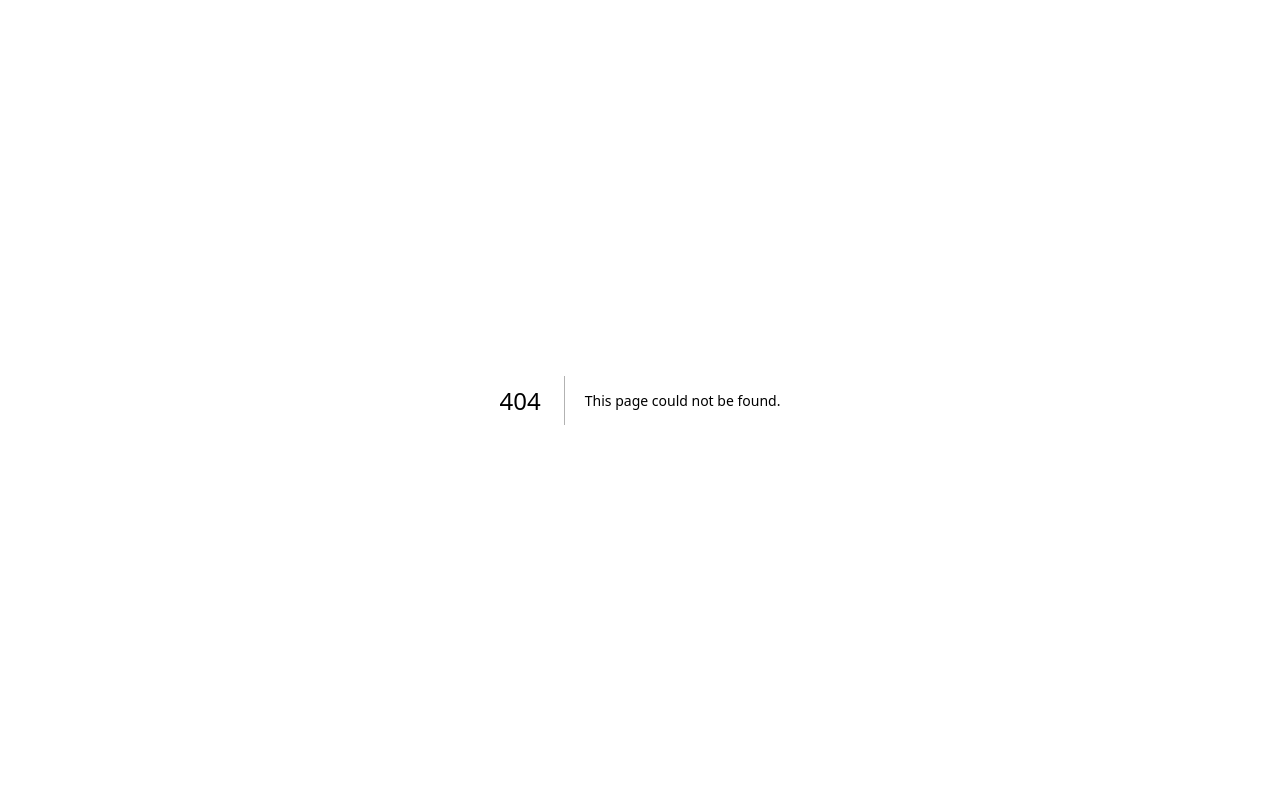
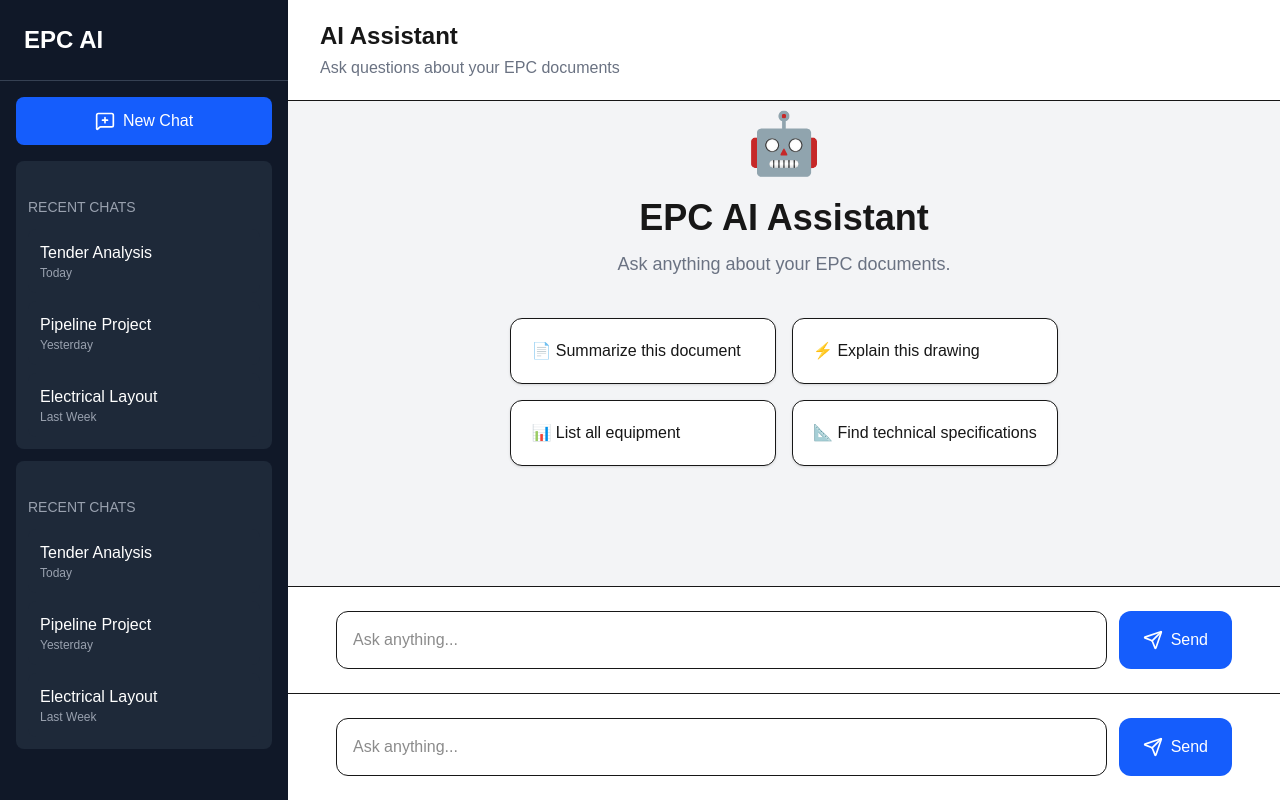
Before and after one commit to AlfinTG/Nexus-Data_Ai, a Next.js app in the folder frontend/: page /chat in a window 1280 px wide. Before the commit this address had no page. Built offline with nearby package versions, Linux system fonts and the light colour scheme.

Commit message:
frontend stage 3 1 percent fucked

```diff
--- /dev/null
+++ b/frontend/app/chat/page.tsx
@@ -0,0 +1,91 @@
+"use client";
+
+import { useState } from "react";
+
+import ChatSidebar from "@/components/chat/ChatSidebar";
+import ChatHeader from "@/components/chat/ChatHeader";
+import ChatWindow from "@/components/chat/ChatWindow";
+import ChatInput from "@/components/chat/ChatInput";
+import TypingIndicator from "@/components/chat/TypingIndicator";
+
+type Message = {
+  role: "user" | "assistant";
+  content: string;
+};
+
+export default function ChatPage() {
+  const [messages, setMessages] = useState<Message[]>([
+    {
+      role: "assistant",
+      content: "👋 Hello! I'm your EPC AI Assistant. Ask me anything about your project documents.",
+    },
+  ]);
+
+  const [input, setInput] = useState("");
+  const [typing, setTyping] = useState(false);
+  const [loading, setLoading] = useState(false);
+
+  const handleSend = (message: string) => {
+    // Add user message
+    setMessages((prev) => [
+      ...prev,
+      {
+        role: "user",
+        content: message,
+      },
+    ]);
+
+    // Fake AI response after 1 second
+    setTyping(true);
+    setLoading(true);
+    setTimeout(() => {
+      setTyping(false);
+      setLoading(false);
+      setMessages((prev) => [
+        ...prev,
+        {
+          role: "assistant",
+          content:
+            "This is a dummy AI response. Later this will come from your FastAPI backend.",
+        },
+      ]);
+    }, 1000);
+  };
+
+  return (
+    <main className="flex h-screen bg-gray-100">
+
+      <ChatSidebar />
+
+      <section className="flex flex-1 flex-col">
+
+        <ChatHeader />
+
+        <>
+  <ChatWindow
+  messages={messages}
+  setInput={setInput}
+/>
+
+<ChatInput
+  input={input}
+  setInput={setInput}
+  onSend={handleSend}
+  loading={loading}
+/>
+
+  {typing && <TypingIndicator />}
+</>
+
+       <ChatInput
+    input={input}
+    setInput={setInput}
+    onSend={handleSend}
+    loading={loading}
+/>
+
+      </section>
+
+    </main>
+  );
+}
--- /dev/null
+++ b/frontend/components/chat/ChatHeader.tsx
@@ -0,0 +1,15 @@
+export default function ChatHeader() {
+  return (
+    <header className="border-b bg-white px-8 py-5 shadow-sm">
+
+      <h2 className="text-2xl font-bold">
+        AI Assistant
+      </h2>
+
+      <p className="text-gray-500 mt-1">
+        Ask questions about your EPC documents
+      </p>
+
+    </header>
+  );
+}
--- /dev/null
+++ b/frontend/components/chat/ChatInput.tsx
@@ -0,0 +1,60 @@
+"use client";
+
+import { Send } from "lucide-react";
+
+type Props = {
+  input: string;
+  setInput: React.Dispatch<React.SetStateAction<string>>;
+  onSend: (message: string) => void;
+  loading: boolean;
+};
+
+export default function ChatInput({
+  input,
+  setInput,
+  onSend,
+  loading,
+}: Props) {
+
+  const handleSend = () => {
+    if (!input.trim()) return;
+
+    onSend(input);
+
+    setInput("");
+  };
+
+  return (
+    <div className="border-t bg-white p-6">
+
+      <div className="mx-auto flex max-w-4xl gap-3">
+
+        <input
+          type="text"
+          placeholder="Ask anything..."
+          value={input}
+          disabled={loading}
+          onChange={(e) => setInput(e.target.value)}
+          onKeyDown={(e) => {
+            if (e.key === "Enter") {
+              handleSend();
+            }
+          }}
+          className="flex-1 rounded-xl border p-4 outline-none focus:ring-2 focus:ring-blue-500 disabled:bg-gray-100"
+        />
+
+        <button
+          onClick={handleSend}
+          disabled={loading}
+          className="flex items-center gap-2 rounded-xl bg-blue-600 px-6 text-white hover:bg-blue-700 disabled:bg-gray-400"
+        >
+          <Send className="w-5 h-5" />
+
+          {loading ? "Thinking..." : "Send"}
+        </button>
+
+      </div>
+
+    </div>
+  );
+}
--- /dev/null
+++ b/frontend/components/chat/ChatMessage.tsx
@@ -0,0 +1,50 @@
+import { Bot, User } from "lucide-react";
+
+type Props = {
+  role: "user" | "assistant";
+  content: string;
+};
+
+export default function ChatMessage({
+  role,
+  content,
+}: Props) {
+  const isUser = role === "user";
+
+  return (
+  <div
+    className={`flex gap-3 ${
+      isUser ? "justify-end" : "justify-start"
+    }`}
+  >
+    {!isUser && (
+      <div className="h-10 w-10 rounded-full bg-blue-600 flex items-center justify-center text-white">
+        <Bot size={20} />
+      </div>
+    )}
+
+    <div
+      className={`max-w-2xl rounded-2xl px-5 py-4 shadow ${
+        isUser
+          ? "bg-blue-600 text-white"
+          : "bg-white text-gray-800"
+      }`}
+    >
+      <p>{content}</p>
+
+      <p className="mt-2 text-xs opacity-70">
+        {new Date().toLocaleTimeString([], {
+          hour: "2-digit",
+          minute: "2-digit",
+        })}
+      </p>
+    </div>
+
+    {isUser && (
+      <div className="h-10 w-10 rounded-full bg-gray-700 flex items-center justify-center text-white">
+        <User size={20} />
+      </div>
+    )}
+  </div>
+);
+}
--- /dev/null
+++ b/frontend/components/chat/ChatSidebar.tsx
@@ -0,0 +1,115 @@
+"use client";
+
+import { MessageSquarePlus } from "lucide-react";
+
+const chats = [
+  {
+    id: 1,
+    title: "Tender Analysis",
+    date: "Today",
+  },
+  {
+    id: 2,
+    title: "Pipeline Project",
+    date: "Yesterday",
+  },
+  {
+    id: 3,
+    title: "Electrical Layout",
+    date: "Last Week",
+  },
+];
+
+export default function ChatSidebar() {
+  return (
+    <aside className="w-72 bg-gray-900 text-white flex flex-col">
+
+      {/* Logo */}
+      <div className="p-6 border-b border-gray-700">
+        <h1 className="text-2xl font-bold">
+          EPC AI
+        </h1>
+      </div>
+
+      {/* New Chat Button */}
+      <div className="p-4">
+        <button className="w-full flex items-center justify-center gap-2 rounded-lg bg-blue-600 py-3 hover:bg-blue-700 transition">
+          <MessageSquarePlus className="w-5 h-5" />
+          New Chat
+        </button>
+      </div>
+
+      {/* Chat History */}
+      <div className="flex-1 overflow-y-auto px-4 space-y-3">
+
+        <div className="rounded-lg bg-gray-800 p-3 cursor-pointer hover:bg-gray-700">
+          <div className="mt-6">
+
+  <h3 className="mb-3 text-sm uppercase text-gray-400">
+    Recent Chats
+  </h3>
+
+  <div className="space-y-2">
+
+    {chats.map((chat) => (
+
+      <div
+        key={chat.id}
+        className="cursor-pointer rounded-lg bg-gray-800 p-3 hover:bg-gray-700 transition"
+      >
+
+        <h4 className="font-medium">
+          {chat.title}
+        </h4>
+
+        <p className="text-xs text-gray-400">
+          {chat.date}
+        </p>
+
+      </div>
+
+    ))}
+
+  </div>
+
+</div>
+        </div>
+
+        <div className="rounded-lg bg-gray-800 p-3 cursor-pointer hover:bg-gray-700">
+          <div className="mt-6">
+
+  <h3 className="mb-3 text-sm uppercase text-gray-400">
+    Recent Chats
+  </h3>
+
+  <div className="space-y-2">
+
+    {chats.map((chat) => (
+
+      <div
+        key={chat.id}
+        className="cursor-pointer rounded-lg bg-gray-800 p-3 hover:bg-gray-700 transition"
+      >
+
+        <h4 className="font-medium">
+          {chat.title}
+        </h4>
+
+        <p className="text-xs text-gray-400">
+          {chat.date}
+        </p>
+
+      </div>
+
+    ))}
+
+  </div>
+
+</div>
+        </div>
+
+      </div>
+
+    </aside>
+  );
+}
--- /dev/null
+++ b/frontend/components/chat/ChatWindow.tsx
@@ -0,0 +1,98 @@
+"use client";
+
+import { useEffect, useRef } from "react";
+import ChatMessage from "./ChatMessage";
+
+type Message = {
+  role: "user" | "assistant";
+  content: string;
+};
+
+type Props = {
+  messages: Message[];
+  setInput: React.Dispatch<React.SetStateAction<string>>;
+};
+
+export default function ChatWindow({
+  messages,
+  setInput,
+}: Props) {
+  const bottomRef = useRef<HTMLDivElement>(null);
+
+  useEffect(() => {
+    bottomRef.current?.scrollIntoView({
+      behavior: "smooth",
+    });
+  }, [messages]);
+
+  return (
+    <div className="flex-1 overflow-auto bg-gray-100 p-8">
+      <div className="mx-auto max-w-4xl space-y-6">
+
+        {/* Welcome Screen */}
+        {messages.length === 1 && (
+          <div className="flex flex-col items-center justify-center py-16">
+
+            <div className="text-6xl mb-6">
+              🤖
+            </div>
+
+            <h1 className="text-4xl font-bold">
+              EPC AI Assistant
+            </h1>
+
+            <p className="mt-3 text-lg text-gray-500">
+              Ask anything about your EPC documents.
+            </p>
+
+            <div className="mt-10 grid gap-4 md:grid-cols-2">
+
+              <div
+                onClick={() => setInput("Summarize this document")}
+                className="cursor-pointer rounded-xl border bg-white p-5 shadow hover:shadow-md transition"
+              >
+                📄 Summarize this document
+              </div>
+
+              <div
+                onClick={() => setInput("Explain this drawing")}
+                className="cursor-pointer rounded-xl border bg-white p-5 shadow hover:shadow-md transition"
+              >
+                ⚡ Explain this drawing
+              </div>
+
+              <div
+                onClick={() => setInput("List all equipment")}
+                className="cursor-pointer rounded-xl border bg-white p-5 shadow hover:shadow-md transition"
+              >
+                📊 List all equipment
+              </div>
+
+              <div
+                onClick={() => setInput("Find technical specifications")}
+                className="cursor-pointer rounded-xl border bg-white p-5 shadow hover:shadow-md transition"
+              >
+                📐 Find technical specifications
+              </div>
+
+            </div>
+
+          </div>
+        )}
+
+        {/* Chat Messages */}
+        {messages.length > 1 &&
+          messages.map((message, index) => (
+            <ChatMessage
+              key={index}
+              role={message.role}
+              content={message.content}
+            />
+          ))}
+
+        <div ref={bottomRef} />
+
+      </div>
+    </div>
+  );
+}
--- /dev/null
+++ b/frontend/components/chat/TypingIndicator.tsx
@@ -0,0 +1,27 @@
+export default function TypingIndicator() {
+  return (
+    <div className="flex justify-start">
+
+      <div className="rounded-2xl bg-white px-5 py-4 shadow">
+
+        <div className="flex gap-2">
+
+          <div className="h-2 w-2 animate-bounce rounded-full bg-gray-400"></div>
+
+          <div
+            className="h-2 w-2 animate-bounce rounded-full bg-gray-400"
+            style={{ animationDelay: "0.2s" }}
+          ></div>
+
+          <div
+            className="h-2 w-2 animate-bounce rounded-full bg-gray-400"
+            style={{ animationDelay: "0.4s" }}
+          ></div>
+
+        </div>
+
+      </div>
+
+    </div>
+  );
+}
```
Also changed, not shown: 1 other file (tests, documents, lock files or other folders).
